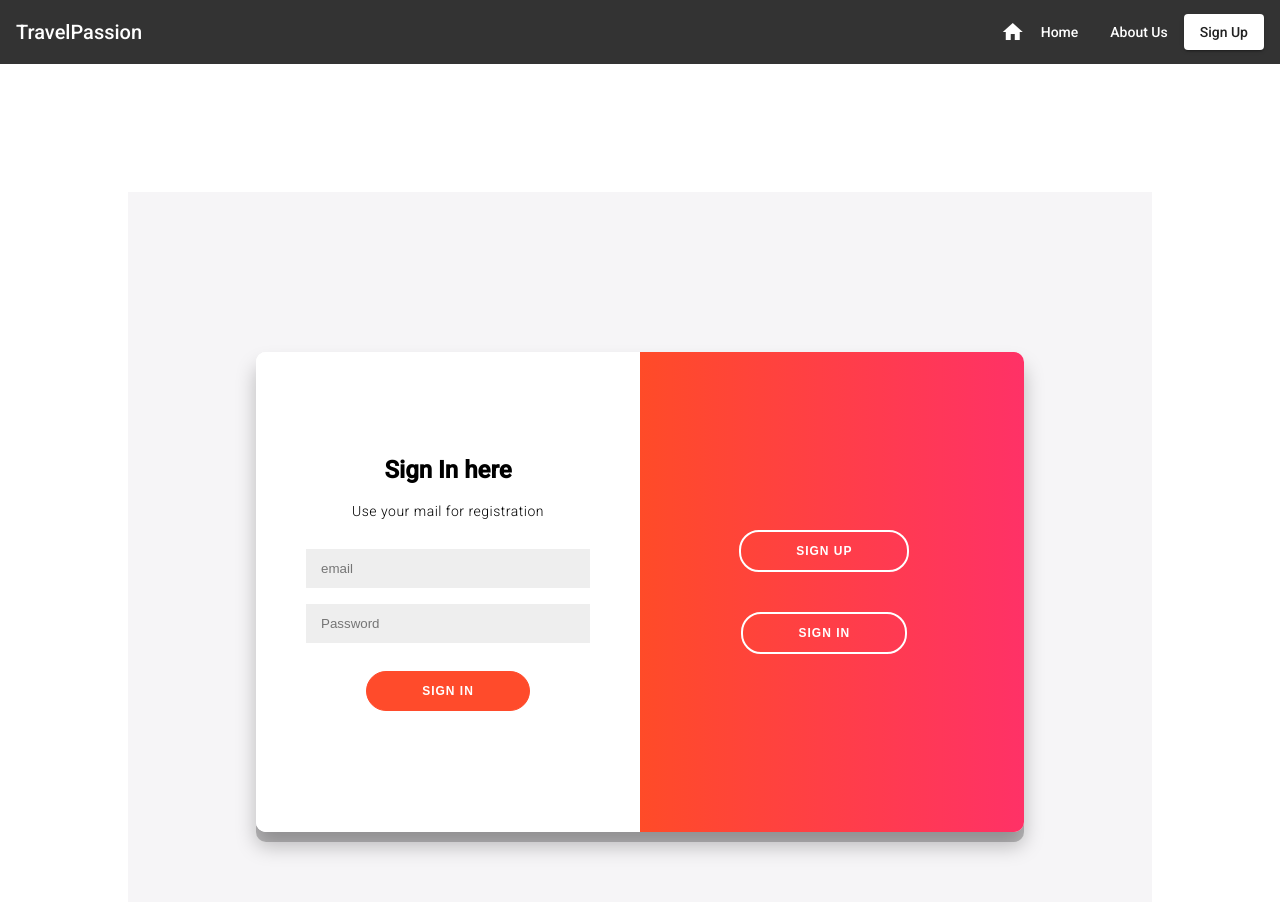
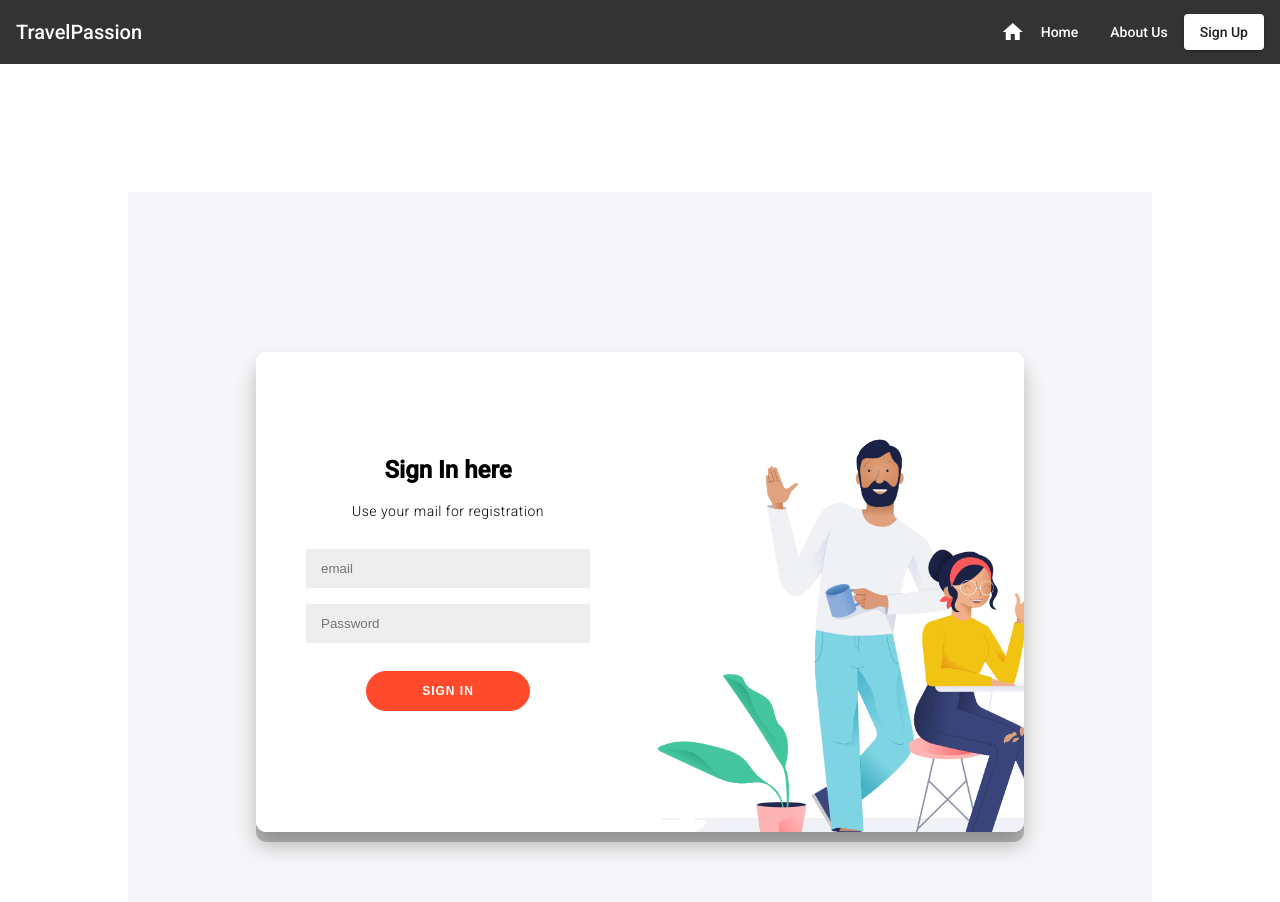
Before and after one commit to placid-p/AngularDemo, an Angular app: page /signup in a window 1280 px wide. Shown: the top 902 px of the page. Built offline with nearby package versions, Linux system fonts and the light colour scheme.

Commit message:
Sign up sign in design done

```diff
--- a/src/app/home/home.component.css
+++ b/src/app/home/home.component.css
@@ -11,7 +11,7 @@
     top: 210px;
     left: 60px;
     color: white;
-    padding-left: 40px;
+    padding-left: 10px;
     padding-right: 20px;
 
   }
@@ -24,11 +24,16 @@
     width: 10px;
   }
   .content{
-    padding: 16px;
+    padding: 15px;
+    height: fit-content;
+    width: fit-content;
   }
   .mat4{
-    height: 300px;
-    width: 600px;
+    height:240px;
+    width: 570px;
+    font-family: 'Times New Roman', Times, serif;
+    background-color: #f7f254;
+
   }
   mat-card-header{
     background-color: black;
--- a/src/app/home/home.component.html
+++ b/src/app/home/home.component.html
@@ -13,11 +13,13 @@
       <div class="content">
         <div fxFlex="50%" fxLayout="row" fxLayoutAlign="space-evenly center" fxLayoutGap="16px">
           <mat-card class="mat4" *ngFor="let p of pls" >
+
             <mat-card-header>
               <mat-card-title>{{p.placeName}}</mat-card-title>
+
             </mat-card-header>
             <mat-card-content>
-              <p>{{p.desc}}</p>
+              <p><br>{{p.desc}}</p>
             </mat-card-content>
             <mat-card-actions>
               <button mat-button>LIKE</button>
--- a/src/app/sign-up/sign-up.component.css
+++ b/src/app/sign-up/sign-up.component.css
@@ -22,7 +22,7 @@ body{
                 0 10px rgba(0,0,0,0.22)
 
 }
-.signup , .signin{
+.signup, .signin{
     position: absolute;
     top:0;
     left:0;
@@ -80,28 +80,21 @@ button:active{
     transform: scale(0.90);
 
 }
-.overlay-container{
+
+.overlay{
     position: absolute;
+    background-image: url('src/assets/images/signin.png');
     top:0;
-    right:0;
-    left: 10%;
-    width: 80%;
+    right:10%;
+    left: 50%;
+    width: 100%;
     height: 100%;
-    z-index: 1;
+}
+ #SignUp, #SignIn{
+    background-color: transparent;
+    border: 2px solid rgb(8, 8, 8);
+    color: black;
 
-}
-.overlay{
-    position: relative;
-    color: #fff;
-    background: #ff416c;
-    left: 50%;
-    height: 100%;
-    width: 100%;
-    background: linear-gradient(to right, #ff4b28, #ff228c);
-}
-#SignIn, #SignUp{
-    background-color: transparent;
-    border: 2px solid #fff;
 }
 .overlay-right{
     position: absolute;
@@ -111,7 +104,8 @@ button:active{
     flex-direction: column;
     padding: 0 40px;
     text-align: center;
-    top:0;
-    height: 100%;
-    width: 60%;
+    top:25%;
+    height: 50%;
+    width: 50%;
+
 }
--- a/src/app/sign-up/sign-up.component.html
+++ b/src/app/sign-up/sign-up.component.html
@@ -1,16 +1,16 @@
 <html>
 <body>
 <div class="container" id="main">
-   <div class="signup" >
-      <form #signupform="ngForm" >
+   <!-- <div class="signup" >
+      <form #signupform="ngForm" (ngSubmit)="signupdatapush(signupform.value)">
          <h1>Create Accout</h1>
          <p>Use your mail for registration</p>
-         <input type="text" name="text" placeholder="Name" ngModel>
-         <input type="text" name="text" placeholder="email" ngModel>
-         <input type="text" name="text" placeholder="Password" ngModel>
+         <input type="text" name="pname" placeholder="Name" ngModel>
+         <input type="text" name="pemail" placeholder="email" ngModel>
+         <input type="text" name="ppassword" placeholder="Password" ngModel>
          <button>Sign Up</button>
       </form>
-   </div>
+   </div> -->
    <div class="signin" >
       <form #signinform="ngForm" >
          <h1>Sign In here</h1>
@@ -24,8 +24,9 @@
       <div class="overlay-container">
          <div class="overlay">
             <div class="overlay-right">
-               <button id="SignUp" >Sign Up</button>
-               <button id="SignIn" >Sign In</button>
+               <!-- <h1>Not your account?</h1>
+               <p>Click Here</p>
+              <button id="SignUp">Sign Up</button>  -->
             </div>
          </div>
       </div>
--- a/src/app/sign-up/sign-up.component.ts
+++ b/src/app/sign-up/sign-up.component.ts
@@ -7,11 +7,15 @@ import { Component, OnInit } from '@angular/core';
   styleUrls: ['./sign-up.component.css']
 })
 export class SignUpComponent implements OnInit {
-
+  signupdatapush(data:any){
+    alert(data.pname)
+    alert(data.pemail)
+  }
   constructor() { }
 
   ngOnInit(): void {
   }
 
 
+
 }
```
Also changed, not shown: src/assets/images/signin.PNG (added), 1 other file (tests, documents, lock files or other folders).
